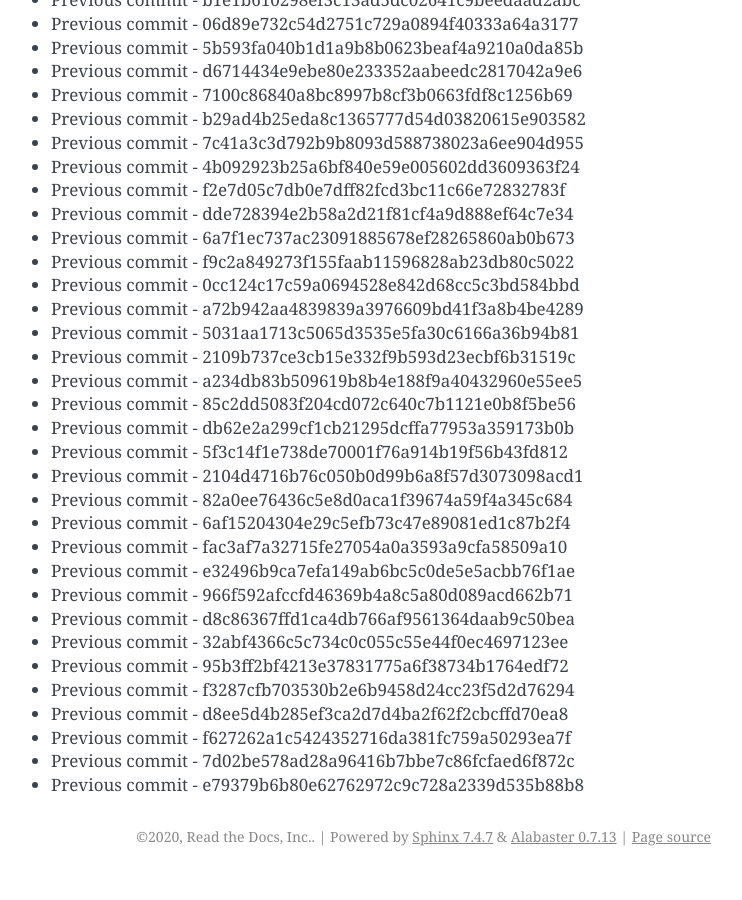
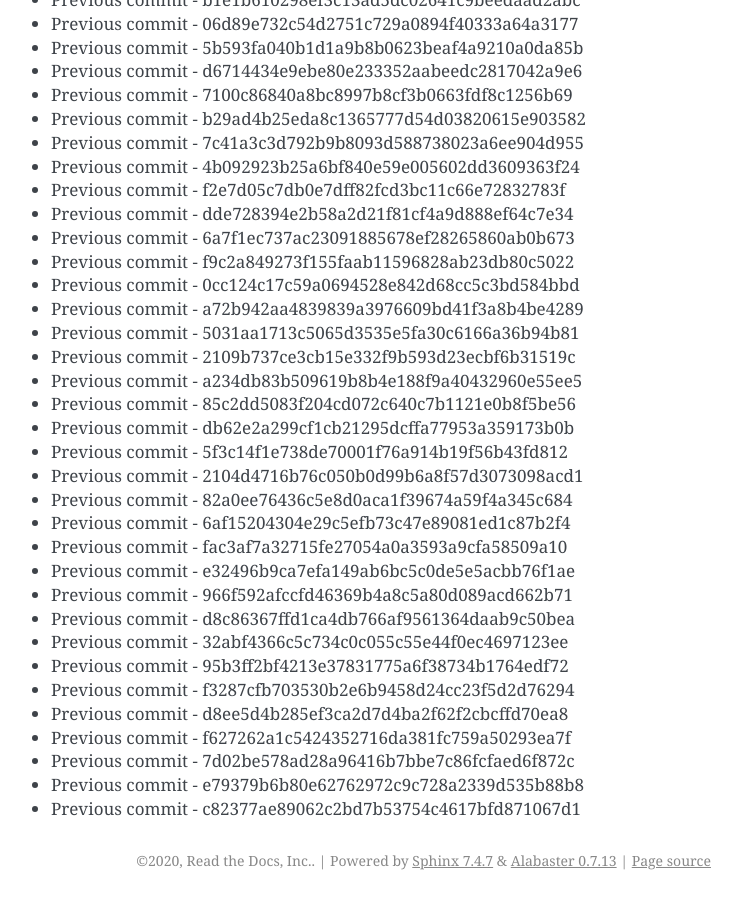
Before and after one commit to readthedocs/rtd-git-stresstest, a Sphinx documentation site: the page built from docs/updates.rst, in a window 1280 px wide and 900 px high, scrolled down 72308 px. Shown: the whole window, without its empty margins (399-1141 px from the left). Built offline with Sphinx 7.4.7, drawn with Linux system fonts in a browser that asks for light colours; before the commit the page ends 73184 px from its top, so only the background shows below that.

Commit message:
Generating commit from previous: c82377ae89062c2bd7b53754c4617bfd871067d1

```diff
--- a/docs/updates.rst
+++ b/docs/updates.rst
@@ -3070,3 +3070,4 @@ It can be tested for any performance characteristics.
 * Previous commit - f627262a1c5424352716da381fc759a50293ea7f
 * Previous commit - 7d02be578ad28a96416b7bbe7c86fcfaed6f872c
 * Previous commit - e79379b6b80e62762972c9c728a2339d535b88b8
+* Previous commit - c82377ae89062c2bd7b53754c4617bfd871067d1
```
